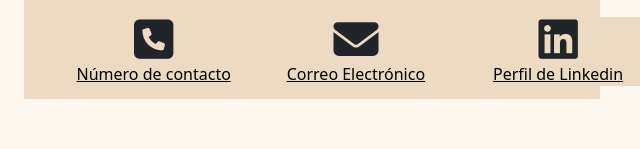
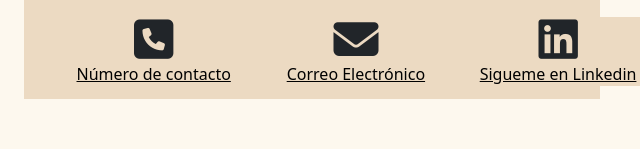
Before and after one commit to Oapa08/koiristea.github.io, a plain HTML site: page index.html in a window 1280 px wide. Shown: the part 1278-1427 px from the top of the page, 640-1280 px from the left. Drawn offline with nearby package versions, Linux system fonts and the light colour scheme.

Commit message:
cambio div class=linkedin del texto de perfil a sigueme  en index.html

```diff
--- a/index.html
+++ b/index.html
@@ -92,7 +92,7 @@
                         </div>
                         <div class="linkedin">
                             <i class="fa-brands fa-linkedin"></i>
-                            <a href="https://www.linkedin.com/in/carla-pacheco-mendoza-287a05260/">Perfil de Linkedin</a>
+                            <a href="https://www.linkedin.com/in/carla-pacheco-mendoza-287a05260/">Sigueme en Linkedin</a>
                         </div>
                     </div>
                 </footer>
```
